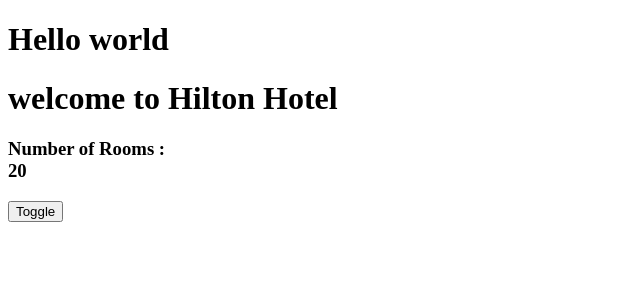
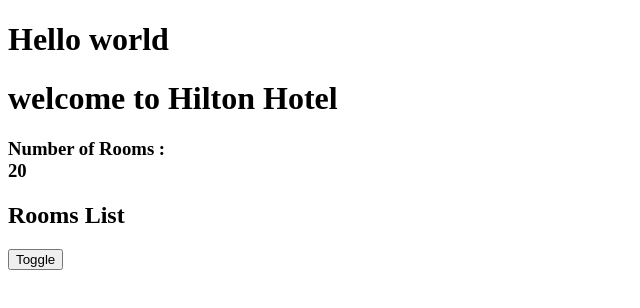
Before and after one commit to DineshaSoysa/angular-learning, an Angular app: page / in a window 1280 px wide. Shown: the top 308 px of the page, without its empty margins (0-640 px from the left). Built offline with nearby package versions, Linux system fonts and the light colour scheme.

Commit message:
*ngIf directive

```diff
--- a/src/app/rooms/rooms.component.html
+++ b/src/app/rooms/rooms.component.html
@@ -4,4 +4,8 @@
     <!-- property binding -->
     <h3>Number of Rooms : <div [innerText]="numberOfRooms"></div></h3>
 </div>
+
+<div *ngIf="rooms.availableRooms > 0">
+    <h2>Rooms List</h2>
+</div>
 <button (click)="toggle()"> Toggle</button>
--- a/src/app/rooms/rooms.component.ts
+++ b/src/app/rooms/rooms.component.ts
@@ -1,4 +1,5 @@
 import { Component, OnInit } from '@angular/core';
+import { Room } from './rooms';
 
 @Component({
   selector: 'app-rooms',
@@ -11,10 +12,18 @@ export class RoomsComponent implements OnInit {
   numberOfRooms = 20;
   hideRooms = false;
 
+  rooms : Room = {
+    totalRooms : 20,
+    availableRooms : 10,
+    bookedRooms : 5,
+
+  };
+
   constructor() { }
 
   ngOnInit(): void {
   }
+
 
   //event binding
   toggle(){
--- /dev/null
+++ b/src/app/rooms/rooms.ts
@@ -0,0 +1,5 @@
+export interface Room{
+    totalRooms : number;
+    availableRooms : number;
+    bookedRooms : number;
+}
```
